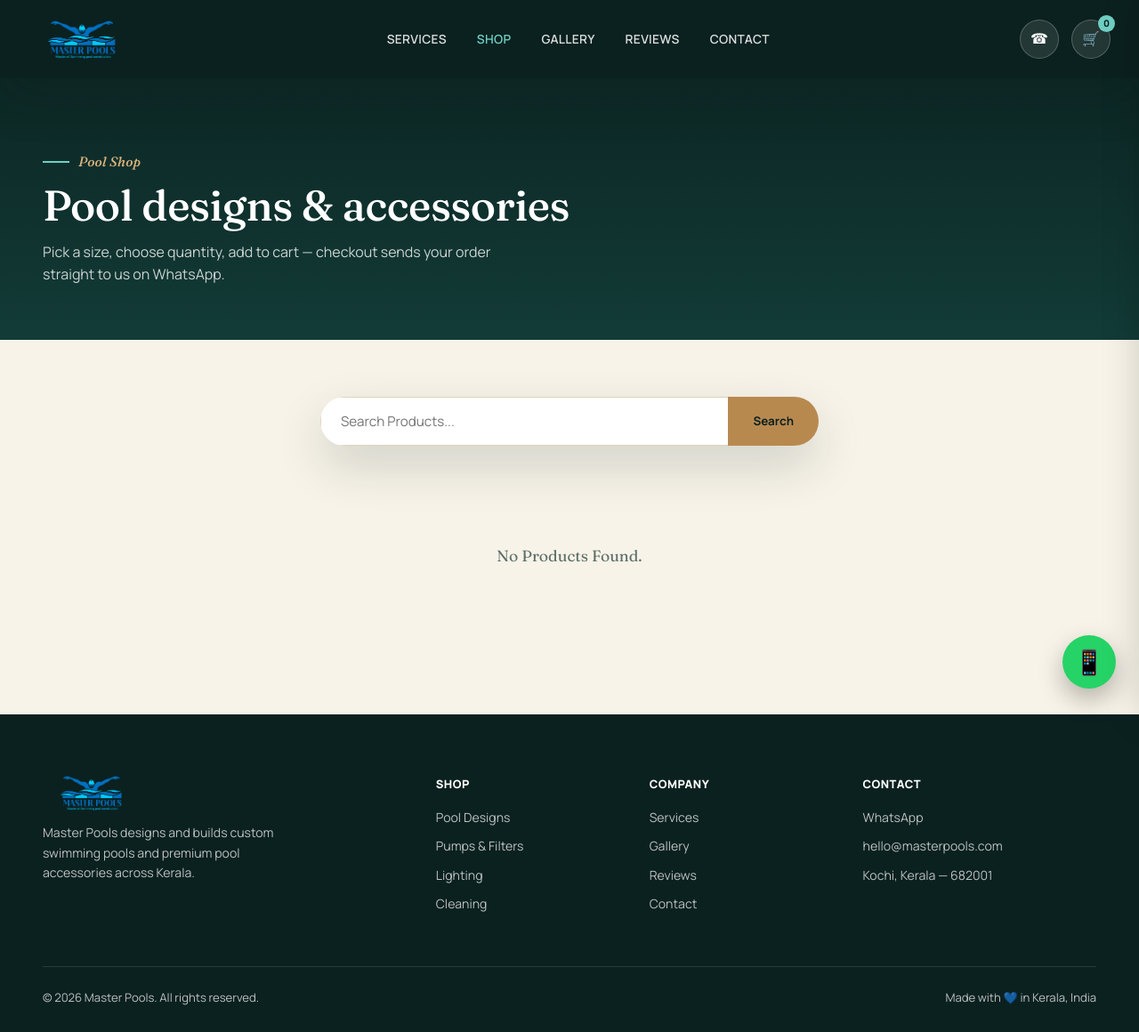
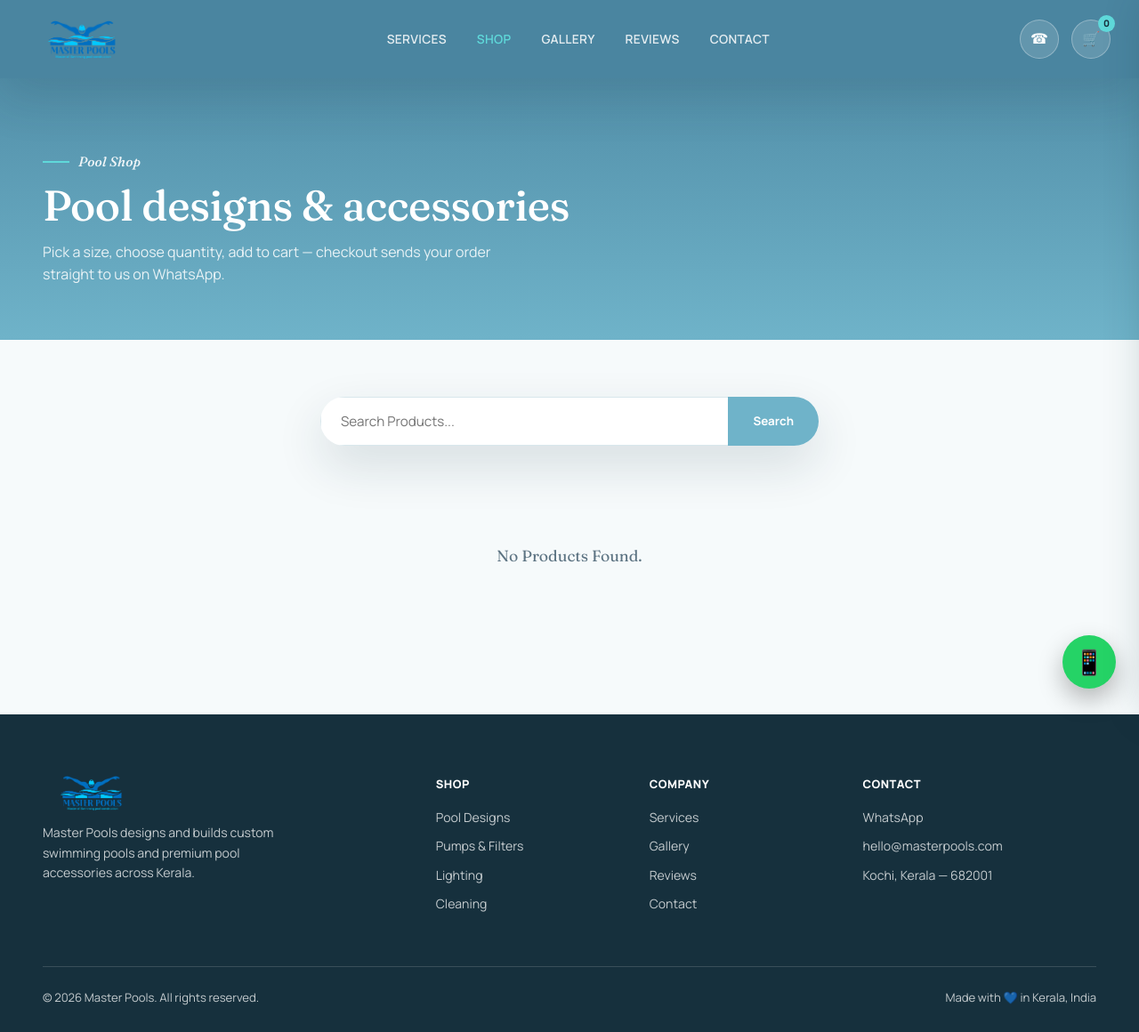
Before and after one commit to aromalbabus404/master, a Django app: page /shop/ in a window 1280 px wide. Shown: the whole page at 89% size. Run offline with Django 5.2, Linux system fonts and the light colour scheme; data comes from the database, SQL or seed files in the repository; data that the repository does not hold is empty.

Commit message:
edit shop

```diff
--- a/pools/templates/pools/shop.html
+++ b/pools/templates/pools/shop.html
@@ -10,10 +10,11 @@
 <link href="https://fonts.googleapis.com/css2?family=Fraunces:ital,opsz,wght@0,9..144,300..700;1,9..144,400..600&family=Manrope:wght@400;500;600;700;800&display=swap" rel="stylesheet">
 <style>
 :root{
-    --ink:#0B211F; --deep:#123B37; --deep2:#0E2E2B; --stone:#EDE7D8; --sand:#F7F3E8;
-    --brass:#B8894F; --brass-light:#D9B27C; --seafoam:#6FCFC2; --seafoam-deep:#3FA79A;
-    --white:#FFFFFF; --muted:#5D6F6A; --line:#DCD3BC;
-    --radius:18px; --shadow:0 22px 54px rgba(11,33,31,.16);
+    --ink:#16303D; --deep:#4A85A0; --deep2:#3A6B82; --stone:#EAF4F7; --sand:#F6FAFB;
+    --brass:#6FB3C9; --brass-light:#9BCBDC; --seafoam:#5FD9DA; --seafoam-deep:#2FB6B8;
+    --white:#FFFFFF; --muted:#5C7382; --line:#D8E7EC;
+    --yellow:#F5B942; --yellow-light:#F8CC6E; --blue-btn:#2E86C1; --blue-btn-dark:#25689B;
+    --radius:18px; --shadow:0 22px 54px rgba(22,48,61,.14);
 }
 *{box-sizing:border-box;margin:0;padding:0;}
 html{scroll-behavior:smooth;}
@@ -26,13 +27,13 @@
 .eyebrow{font-family:'Fraunces',serif;font-style:italic;font-weight:500;color:var(--seafoam-deep);font-size:.95rem;display:flex;align-items:center;gap:10px;margin-bottom:12px;letter-spacing:.2px;}
 .eyebrow::before{content:"";width:30px;height:1.5px;background:var(--brass);display:inline-block;}
 .btn{display:inline-flex;align-items:center;justify-content:center;gap:8px;padding:15px 28px;border-radius:999px;font-weight:700;font-size:.92rem;cursor:pointer;border:none;transition:.25s ease;white-space:nowrap;font-family:'Manrope',sans-serif;}
-.btn-primary{background:var(--brass);color:var(--ink);}
+.btn-primary{background:var(--brass);color:var(--white);}
 .btn-primary:hover{background:var(--brass-light);transform:translateY(-2px);}
 .btn-dark{background:var(--deep);color:var(--white);}
 .btn-dark:hover{background:var(--ink);}
 
 /* ============ HEADER ============ */
-header{position:fixed;top:0;left:0;right:0;z-index:200;display:flex;align-items:center;justify-content:space-between;padding:22px 32px;transition:.3s;background:var(--ink);box-shadow:var(--shadow);}
+header{position:fixed;top:0;left:0;right:0;z-index:200;display:flex;align-items:center;justify-content:space-between;padding:22px 32px;transition:.3s;background:var(--deep);box-shadow:var(--shadow);}
 .logo{font-family:'Fraunces',serif;font-weight:600;color:var(--white);font-size:1.4rem;display:flex;align-items:center;gap:2px;font-style:italic;}
 .logo span{color:var(--seafoam);font-style:normal;}
 .logo-img{height:44px;width:auto;display:block;background:transparent;}
@@ -40,22 +41,22 @@
 nav a{color:var(--white);font-weight:600;font-size:.86rem;opacity:.85;letter-spacing:.3px;text-transform:uppercase;}
 nav a:hover,nav a.active{opacity:1;color:var(--seafoam);}
 .header-actions{display:flex;align-items:center;gap:14px;}
-.icon-btn{width:44px;height:44px;border-radius:50%;background:rgba(255,255,255,.1);display:flex;align-items:center;justify-content:center;color:var(--white);cursor:pointer;position:relative;border:1px solid rgba(255,255,255,.22);}
-.icon-btn:hover{background:var(--brass);color:var(--ink);border-color:var(--brass);}
+.icon-btn{width:44px;height:44px;border-radius:50%;background:rgba(255,255,255,.14);display:flex;align-items:center;justify-content:center;color:var(--white);cursor:pointer;position:relative;border:1px solid rgba(255,255,255,.3);}
+.icon-btn:hover{background:var(--brass);color:var(--white);border-color:var(--brass);}
 .cart-count{position:absolute;top:-6px;right:-6px;background:var(--seafoam);color:var(--ink);font-size:.65rem;font-weight:800;width:19px;height:19px;border-radius:50%;display:flex;align-items:center;justify-content:center;}
 .menu-toggle{display:none;background:none;border:none;color:var(--white);font-size:1.6rem;cursor:pointer;}
-.mobile-nav{display:none;position:fixed;top:0;right:-100%;width:78%;max-width:320px;height:100%;background:var(--ink);z-index:260;padding:90px 28px 28px;transition:right .3s ease;}
+.mobile-nav{display:none;position:fixed;top:0;right:-100%;width:78%;max-width:320px;height:100%;background:var(--deep);z-index:260;padding:90px 28px 28px;transition:right .3s ease;}
 .mobile-nav.open{right:0;}
-.mobile-nav a{display:block;color:var(--white);font-weight:700;padding:14px 0;border-bottom:1px solid rgba(255,255,255,.1);font-family:'Fraunces',serif;font-size:1.05rem;}
-.mobile-nav-close{position:absolute;top:24px;right:24px;width:38px;height:38px;border-radius:50%;background:rgba(255,255,255,.1);border:1px solid rgba(255,255,255,.22);color:var(--white);font-size:1.15rem;cursor:pointer;display:flex;align-items:center;justify-content:center;}
-.mobile-nav-close:hover{background:var(--brass);color:var(--ink);border-color:var(--brass);}
+.mobile-nav a{display:block;color:var(--white);font-weight:700;padding:14px 0;border-bottom:1px solid rgba(255,255,255,.15);font-family:'Fraunces',serif;font-size:1.05rem;}
+.mobile-nav-close{position:absolute;top:24px;right:24px;width:38px;height:38px;border-radius:50%;background:rgba(255,255,255,.14);border:1px solid rgba(255,255,255,.3);color:var(--white);font-size:1.15rem;cursor:pointer;display:flex;align-items:center;justify-content:center;}
+.mobile-nav-close:hover{background:var(--brass);color:var(--white);border-color:var(--brass);}
 
 /* ============ PAGE BANNER ============ */
-.page-banner{padding:170px 0 60px;background:linear-gradient(180deg, var(--ink) 0%, var(--deep) 100%);}
-.page-banner .eyebrow{color:var(--brass-light);}
+.page-banner{padding:170px 0 60px;background:linear-gradient(180deg, var(--deep) 0%, var(--brass) 100%);}
+.page-banner .eyebrow{color:rgba(255,255,255,.9);}
 .page-banner .eyebrow::before{background:var(--seafoam);}
 .page-banner h1{color:var(--white);font-size:clamp(2rem,4vw,3rem);font-weight:500;}
-.page-banner p{color:rgba(255,255,255,.78);margin-top:14px;max-width:560px;}
+.page-banner p{color:rgba(255,255,255,.85);margin-top:14px;max-width:560px;}
 
 /* ============ SEARCH ============ */
 .section{padding:64px 0 104px;}
@@ -63,17 +64,17 @@
 .search-box form{display:flex;width:100%;max-width:560px;box-shadow:var(--shadow);border-radius:999px;overflow:hidden;}
 .search-box input{flex:1;padding:16px 22px;border:1.5px solid var(--line);border-right:none;font-size:.95rem;font-family:'Manrope',sans-serif;background:var(--white);}
 .search-box input:focus{outline:none;}
-.search-box button{padding:16px 28px;border:none;background:var(--brass);color:var(--ink);cursor:pointer;font-weight:700;font-family:'Manrope',sans-serif;}
+.search-box button{padding:16px 28px;border:none;background:var(--brass);color:var(--white);cursor:pointer;font-weight:700;font-family:'Manrope',sans-serif;}
 .search-box button:hover{background:var(--brass-light);}
 
 /* ============ PRODUCT GRID ============ */
 .product-grid{display:grid;grid-template-columns:repeat(3,1fr);gap:28px;}
 .product-card{background:var(--white);border-radius:var(--radius);overflow:hidden;box-shadow:var(--shadow);display:flex;flex-direction:column;transition:.3s;}
 .product-card:hover{transform:translateY(-6px);}
-.product-img{position:relative;aspect-ratio:4/3;overflow:hidden;background:var(--sand);}
+.product-img{position:relative;aspect-ratio:4/3;overflow:hidden;background:var(--stone);}
 .product-img img{width:100%;height:100%;object-fit:cover;transition:.5s;}
 .product-card:hover .product-img img{transform:scale(1.06);}
-.badge{position:absolute;top:14px;left:14px;background:var(--brass);color:var(--ink);font-size:.68rem;font-weight:800;padding:5px 12px;border-radius:999px;text-transform:uppercase;letter-spacing:.4px;}
+.badge{position:absolute;top:14px;left:14px;background:var(--yellow);color:var(--ink);font-size:.68rem;font-weight:800;padding:5px 12px;border-radius:999px;text-transform:uppercase;letter-spacing:.4px;}
 .product-body{padding:22px 22px 24px;display:flex;flex-direction:column;gap:11px;flex:1;}
 .product-body h2{font-family:'Fraunces',serif;font-weight:600;font-size:1.08rem;}
 .price-row{display:flex;align-items:baseline;gap:10px;}
@@ -159,13 +160,13 @@
 .details-submit:disabled{opacity:.65;cursor:not-allowed;}
 
 /* ============ FOOTER ============ */
-footer{background:var(--ink);color:rgba(255,255,255,.72);padding:68px 0 28px;}
+footer{background:var(--ink);color:rgba(255,255,255,.75);padding:68px 0 28px;}
 .footer-grid{display:grid;grid-template-columns:2fr 1fr 1fr 1.3fr;gap:38px;margin-bottom:48px;}
 .footer-grid h4{color:var(--white);font-weight:800;margin-bottom:16px;font-size:.8rem;text-transform:uppercase;letter-spacing:.5px;}
 .footer-grid li{margin-bottom:10px;font-size:.88rem;}
 .footer-grid li a:hover{color:var(--seafoam);}
 .f-logo-img{height:40px;width:auto;margin-bottom:14px;}
-.footer-bottom{border-top:1px solid rgba(255,255,255,.12);padding-top:24px;display:flex;justify-content:space-between;font-size:.82rem;flex-wrap:wrap;gap:10px;}
+.footer-bottom{border-top:1px solid rgba(255,255,255,.15);padding-top:24px;display:flex;justify-content:space-between;font-size:.82rem;flex-wrap:wrap;gap:10px;}
 .float-wa{position:fixed;bottom:26px;right:26px;width:60px;height:60px;border-radius:50%;background:#25D366;display:flex;align-items:center;justify-content:center;color:#fff;font-size:1.7rem;box-shadow:0 12px 28px rgba(0,0,0,.28);z-index:250;}
 
 /* ============ RESPONSIVE ============ */
```
Also changed, not shown: other parts of pools/templates/pools/shop.html (+18 -18 lines).
